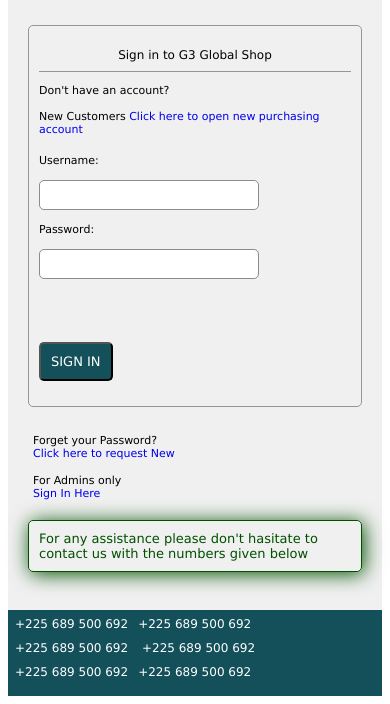
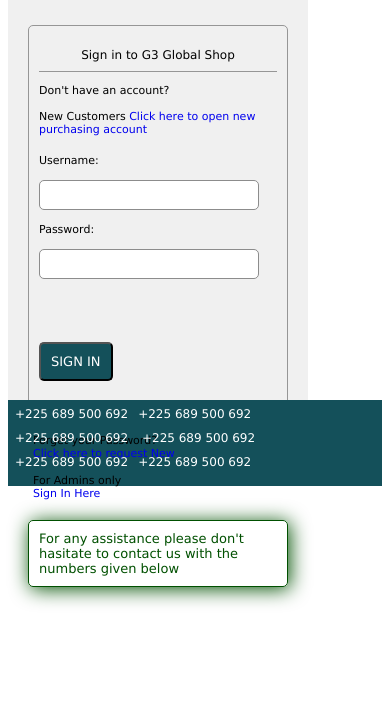
Before and after one commit to abdillah-9/group_3, a PHP site: page /Sign-In.html in a window 390 px wide. Shown: the part 167-871 px from the top of the page. After the commit the page ends 772 px from the top, so only its background shows below. Run offline with PHP 8.4, Linux system fonts and the light colour scheme.

Commit message:
Update Sign-In.css

```diff
--- a/Sign-In.css
+++ b/Sign-In.css
@@ -80,6 +80,10 @@ footer span{
     .sign_in{
         width: auto;
     }
+    .div_sign_in{
+        max-width:470px; width:300px;
+        height: 400px;
+    }
 }
 /* Media query for devices with 481 to 720pxs WIDTH */
 @media screen and (max-width:720px) and (min-width:480px){
```
